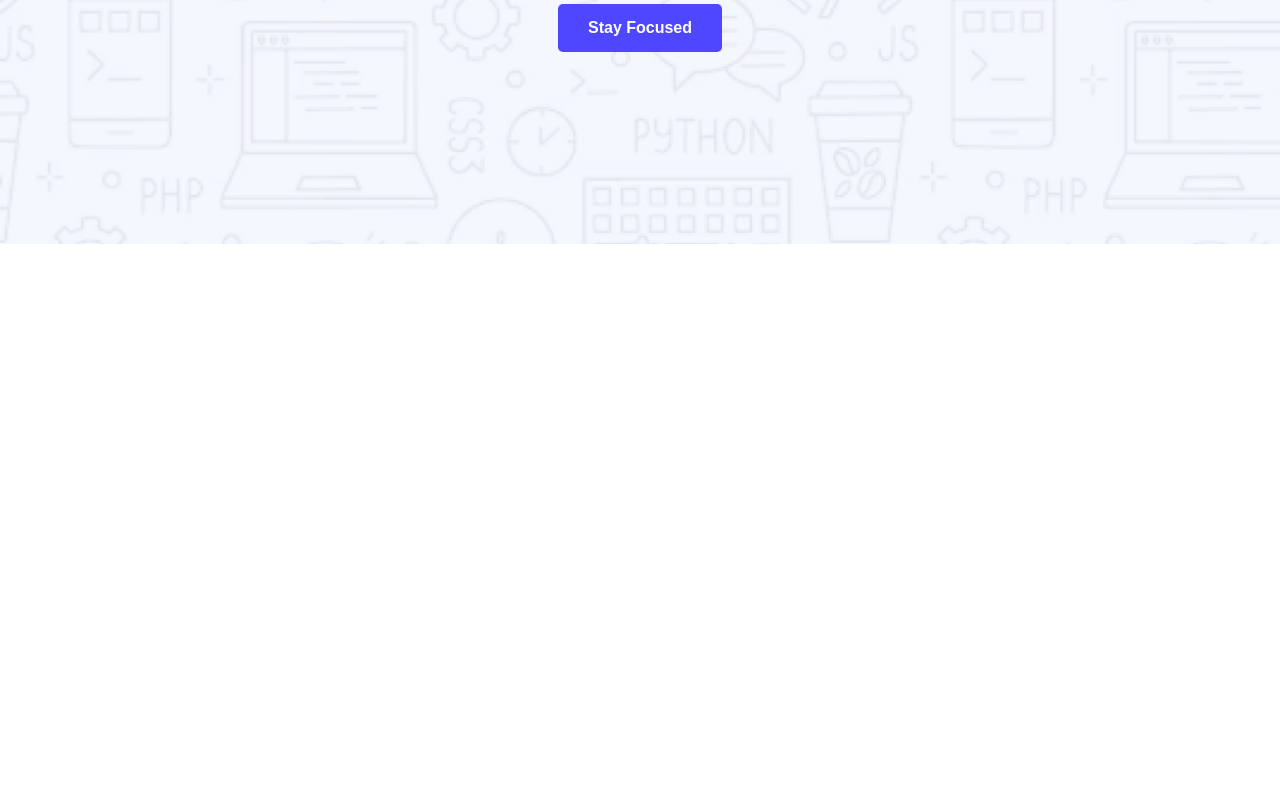
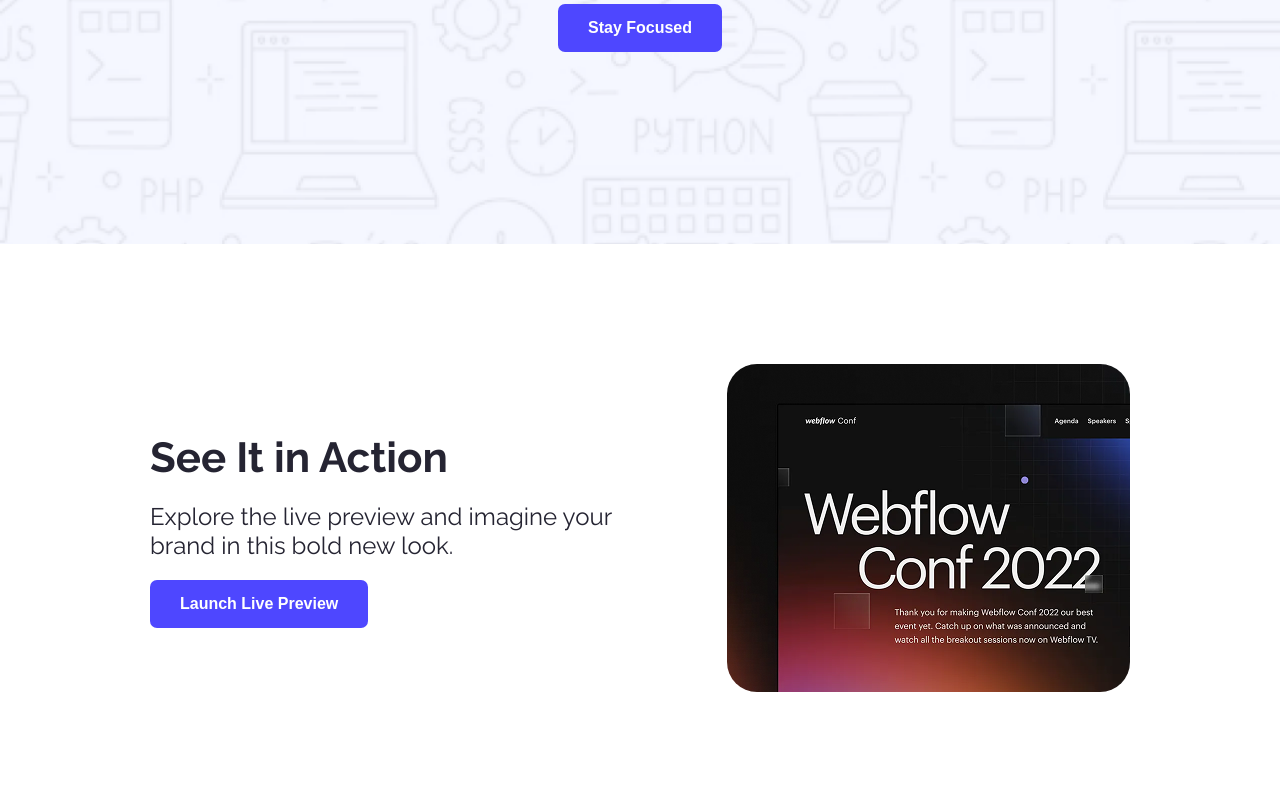
Before and after one commit to salauddinkamran/Assignment--01, a plain HTML site: page index.html in a window 1280 px wide. Shown: the part 556-1367 px from the top of the page. Before the commit the page ends 898 px from the top, so only its background shows below. Drawn offline with Linux system fonts and the light colour scheme.

Commit message:
action section added

```diff
--- a/css/style.css
+++ b/css/style.css
@@ -43,13 +43,13 @@ body {
   padding: 15px 30px;
   font-size: 16px;
   font-weight: bold;
-  border-radius: 5px;
+  border-radius: 7px;
   cursor: pointer;
   transition: all .3s ease;
 }
 
 .btn:hover {
-  background-color: #5c57f0;
+  background-color: #3633a7;
 }
 
 .banner {
@@ -63,7 +63,39 @@ body {
 .banner h1 {
   font-size: 65px;
   font-weight: bold;
+  color: #252432;
   text-align: center;
   margin-bottom: 20px;
 }
 /* Header Section Style End */
+
+
+/* Action Section Style Start */
+.action {
+  margin: 120px 0;
+  padding: 0 150px;
+}
+
+.action .action-container {
+  display: flex;
+  justify-content: space-between;
+  align-items: center;
+}
+
+.action .action-content h2 {
+  font-size: 42px;
+  font-weight: bold;
+  color: #252432;
+}
+
+.action .action-content p {
+  font-size: 24px;
+  font-weight: 400;
+  color: #252432;
+  margin: 20px 0;
+}
+
+.action .action-img img {
+  border-radius: 30px;
+}
+/* Action Section Style End */
--- a/index.html
+++ b/index.html
@@ -21,6 +21,23 @@
   </header>
   <!-- Header Section End -->
 
+  <!-- Action Section Start -->
+  <section class="action">
+    <div class="action-container">
+      <div class="action-content">
+        <h2>See It in Action</h2>
+        <p>Explore the live preview and imagine your <br> brand in this bold new look.</p>
+        <button class="btn">Launch Live Preview</button>
+      </div>
+      <div class="action-img">
+        <img src="./Assets/wc-mini.png" alt="">
+      </div>
+    </div>
+  </section>
+  <!-- Action Section End -->
+
+
+
 
 </body>
 </html>
```
Also changed, not shown: ui/action.png (deleted), ui/banner.png (deleted), ui/footer.png (deleted), ui/newsletter.png (deleted), ui/productive_user.png (deleted), ui/review.png (deleted), 2 other files.
